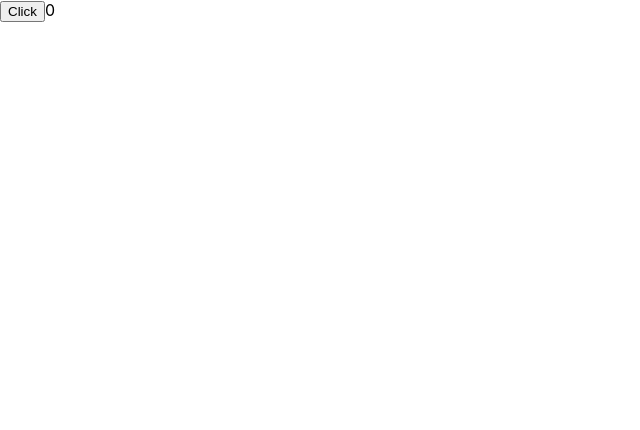
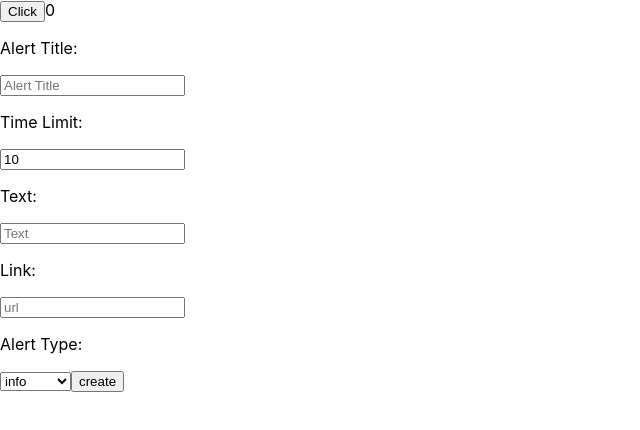
Before and after one commit to syedwshah/AlertTracker, a React (Create React App) app in the folder alert-tracker/: page / in a window 1280 px wide. Shown: the top 430 px of the page, without its empty margins (0-640 px from the left). Built offline with nearby package versions, Linux system fonts and the light colour scheme.

Commit message:
Start design of AlertExample

```diff
--- a/alert-tracker/src/App.tsx
+++ b/alert-tracker/src/App.tsx
@@ -2,7 +2,7 @@ import React from 'react';
 import { ThemeProvider } from '@material-ui/core/styles';
 
 import { AlertProvider } from './contexts/AlertContext';
-import Alerts from "./components/AlertComponent";
+import AlertExample from "./components/AlertExample";
 import {theme} from './constants/theme'
 
 const App = () => {
@@ -18,7 +18,7 @@ const App = () => {
   return (
     <ThemeProvider theme={theme}>
       <AlertProvider>
-        <Alerts />
+        <AlertExample />
       </AlertProvider>
     </ThemeProvider>
   );
--- a/alert-tracker/src/components/AlertComponent.tsx
+++ /dev/null
@@ -1,22 +0,0 @@
-import React, { useContext } from 'react';
-import { AlertContext } from '../contexts/AlertContext';
-import { Types } from '../reducers/alertManager';
-
-const Alerts = () => {
-  const { state, dispatch } = useContext(AlertContext);
-
-  return (
-    <div>
-      <button onClick={() => {
-        dispatch({
-          type: Types.Add
-        })
-      }}>
-        Click
-      </button>
-      {state.counter}
-    </div>
-  )
-}
-
-export default Alerts
--- /dev/null
+++ b/alert-tracker/src/components/AlertExample.tsx
@@ -0,0 +1,123 @@
+import React, { useContext } from 'react';
+import { AlertContext } from '../contexts/AlertContext';
+import { Types } from '../reducers/alertManager';
+
+const Alerts = () => {
+  const [form, setForm] = React.useState({
+    timeLimit: 10,
+    text: "",
+    link: "",
+    alertType: "info",
+    alertTitle: "",
+  })
+  const { state, dispatch } = useContext(AlertContext);
+
+  const handleForm = (type: string, value: string) => {
+    setForm(form => ({
+      ...form,
+      [type]: value
+    }));
+  }
+
+  const createAlert = () => {
+    dispatch({
+      type: Types.Create,
+      payload: {
+        id: Math.round(Math.random() * 10000),
+        timeLimit: form.timeLimit,
+        text: form.text,
+        link: form.link,
+        alertType: form.alertType,
+        alertTitle: form.alertTitle,
+      }
+    })
+  }
+
+  const deleteAlert = (id: number) => {
+    dispatch({
+      type: Types.Delete,
+      payload: {
+        id,
+      }
+    })
+  }
+
+  return (
+    <div>
+      <button onClick={() => {
+        dispatch({
+          type: Types.Add
+        })
+      }}>
+        Click
+      </button>
+      {state.counter}
+
+      <div>
+          <p>Alert Title:</p>
+          <input
+            value={form.alertTitle}
+            onChange={e => {
+              handleForm("alertTitle", e.target.value)
+            }}
+            placeholder="Alert Title"
+          />
+
+          <p>Time Limit:</p>
+          <input
+            value={form.timeLimit}
+            onChange={e => {
+              handleForm("timeLimit", e.target.value)
+            }}
+            placeholder="Time Limit (seconds)"
+          />
+
+          <p>Text:</p>
+          <input
+            value={form.text}
+            onChange={e => {
+              handleForm("text", e.target.value)
+            }}
+            placeholder="Text"
+          />
+
+          <p>Link:</p>
+          <input
+            type="url"
+            value={form.link}
+            onChange={e => {
+              handleForm("link", e.target.value)
+            }}
+            placeholder="url"
+          />
+
+          <p>Alert Type:</p>
+          <select value={form.alertType} onChange={e => {
+              handleForm("alertType", e.target.value)
+            }}>
+            <option value="warning">warning</option>
+            <option value="info">info</option>
+            <option value="error">error</option>
+            <option value="success">success</option>
+          </select>
+
+          <button onClick={createAlert}>create</button>
+
+          <div style={{marginTop: 20}}>
+            {state.alerts.map(alert => (
+              <div>
+                <h1>{alert.alertTitle}</h1>
+                <p>{alert.timeLimit}</p>
+                <p>{alert.text}</p>
+                <p>{alert.link}</p>
+                <p>{alert.alertType}</p>
+                <button onClick={() => deleteAlert(alert.id)}>delete</button>
+              </div>
+            ))}
+          </div>
+      </div>
+    </div>
+  )
+}
+
+export default Alerts
```
